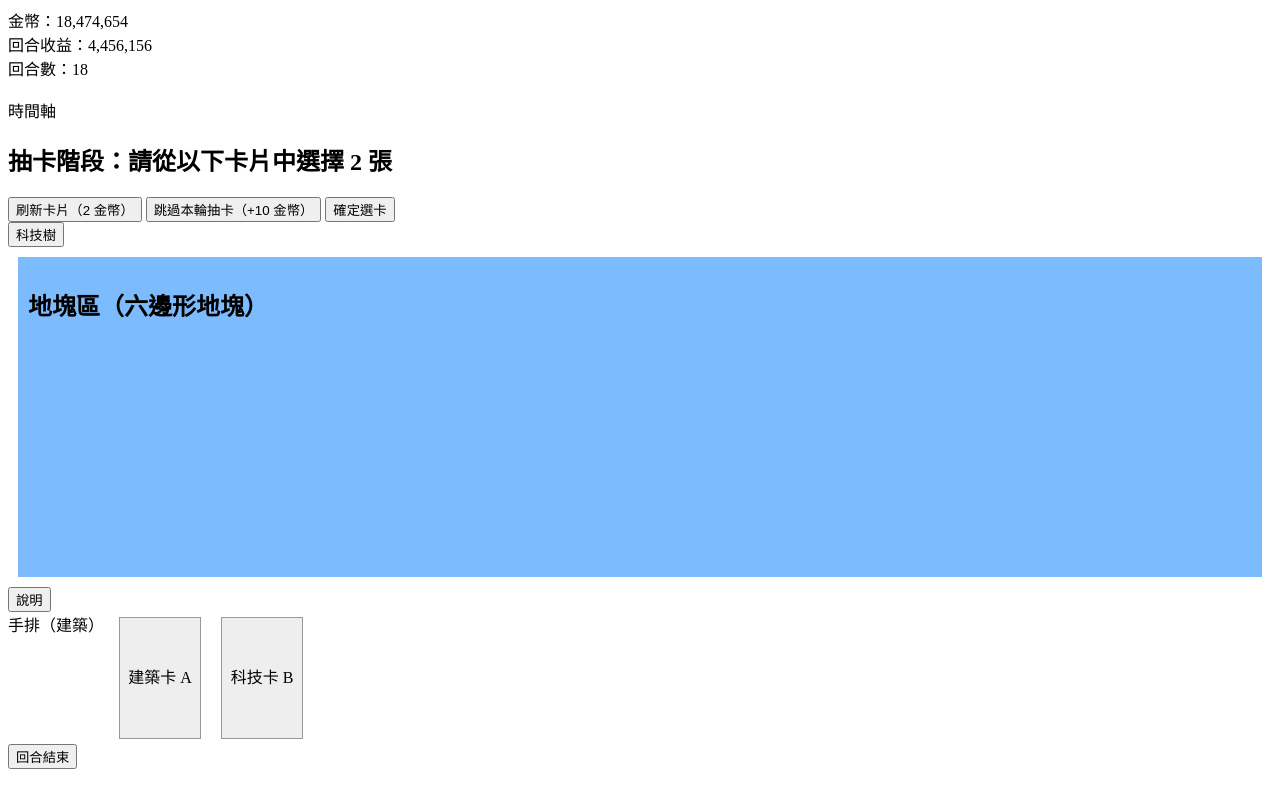
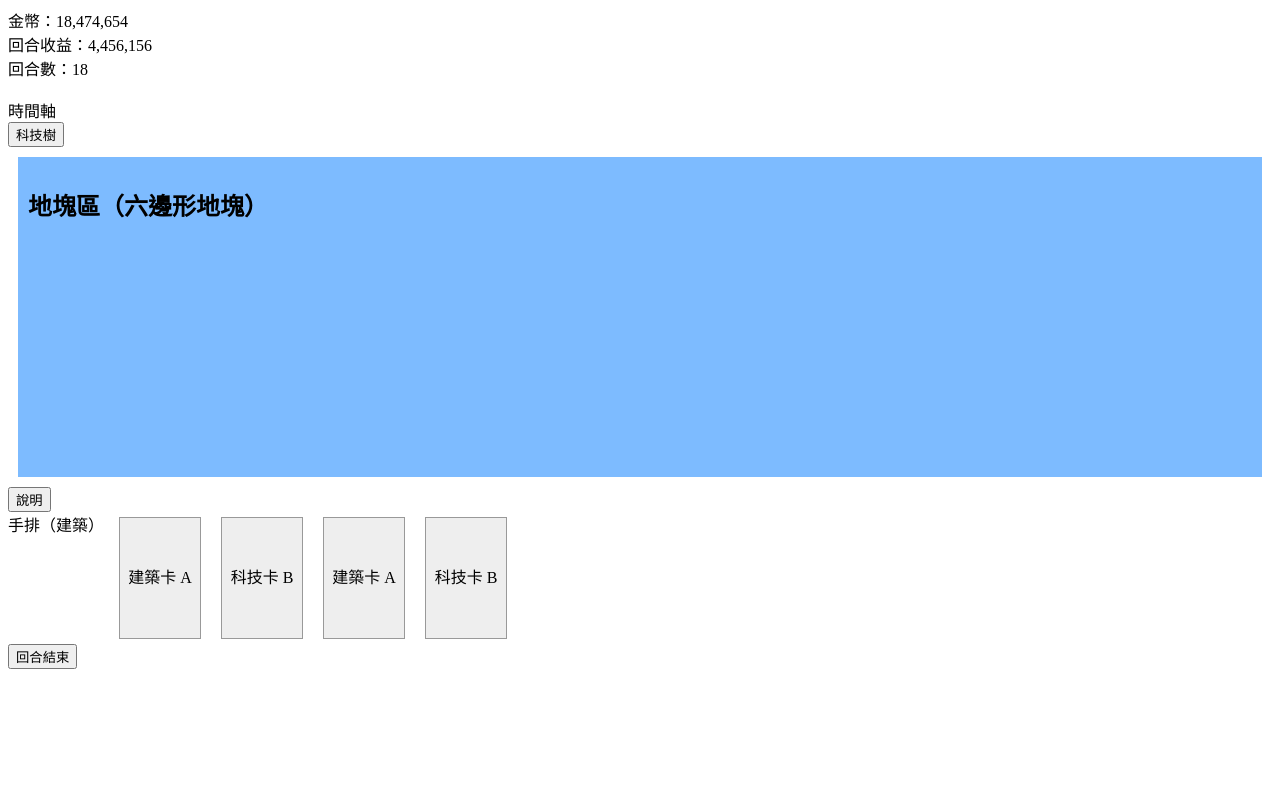
Before and after one commit to www30206tw/bizgame-demo, a plain HTML site: page index.html in a window 1280 px wide. Drawn offline with Linux system fonts and the light colour scheme.

Commit message:
Add files via upload

```diff
--- a/index.html
+++ b/index.html
@@ -3,7 +3,7 @@
 <head>
   <meta charset="UTF-8" />
   <meta name="viewport" content="width=device-width, initial-scale=1.0"/>
-  <title>DEMO v0.6</title>
+  <title>DEMO v0.7</title>
   <link rel="stylesheet" href="style.css" />
 </head>
 <body>
@@ -18,26 +18,21 @@
     </div>
   </div>
 
-  <div id="draw-section" class="overlay hidden">
-    <div class="draw-box">
-      <h2>抽卡階段：請從以下卡片中選擇 2 張</h2>
-      <div class="card-pool" id="card-pool"></div>
-      <div class="draw-buttons">
-        <button onclick="refreshCards()">刷新卡片（2 金幣）</button>
-        <button onclick="skipDraw()">跳過本輪抽卡（+10 金幣）</button>
-        <button onclick="confirmDraw()">確定選卡</button>
-      </div>
-    </div>
-  </div>
-
   <div class="middle-section">
     <div class="sidebar"><button>科技樹</button></div>
-    <div class="map-area" id="map-area"><h2>地塊區（六邊形地塊）</h2></div>
+    <div class="map-area" id="map-area">
+      <h2>地塊區（六邊形地塊）</h2>
+      <div class="tiles-container" id="tiles-container"></div>
+    </div>
     <div class="sidebar"><button>說明</button></div>
   </div>
 
   <div class="bottom-bar">
-    <div class="hand-cards" id="hand">手排（建築）</div>
+    <div class="hand-cards" id="hand">
+      手排（建築）
+      <div class="card" draggable="true" ondragstart="onDragStart(event)" data-card="建築卡 A">建築卡 A</div>
+      <div class="card" draggable="true" ondragstart="onDragStart(event)" data-card="科技卡 B">科技卡 B</div>
+    </div>
     <button class="btn-end">回合結束</button>
   </div>
 
```
